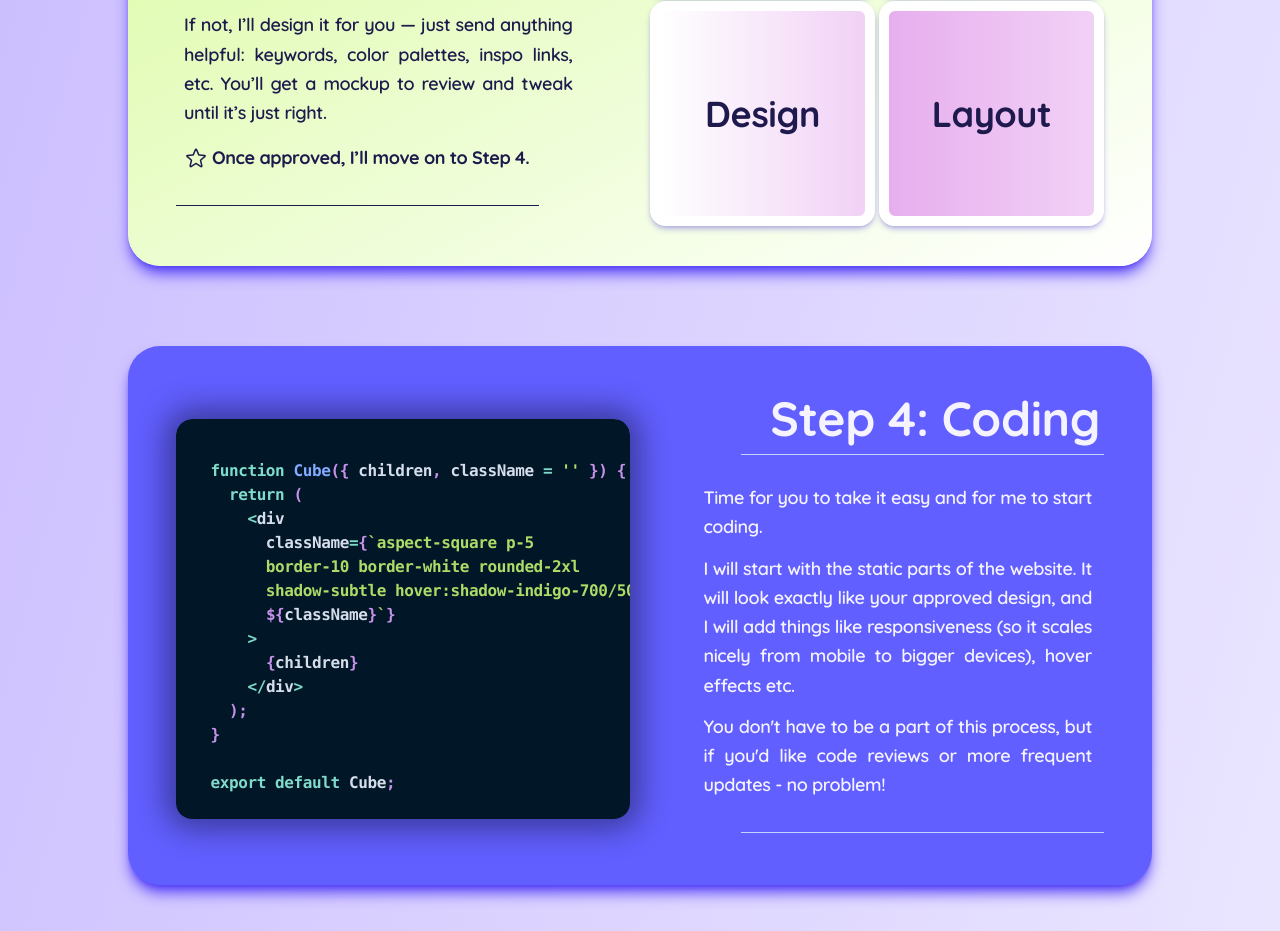
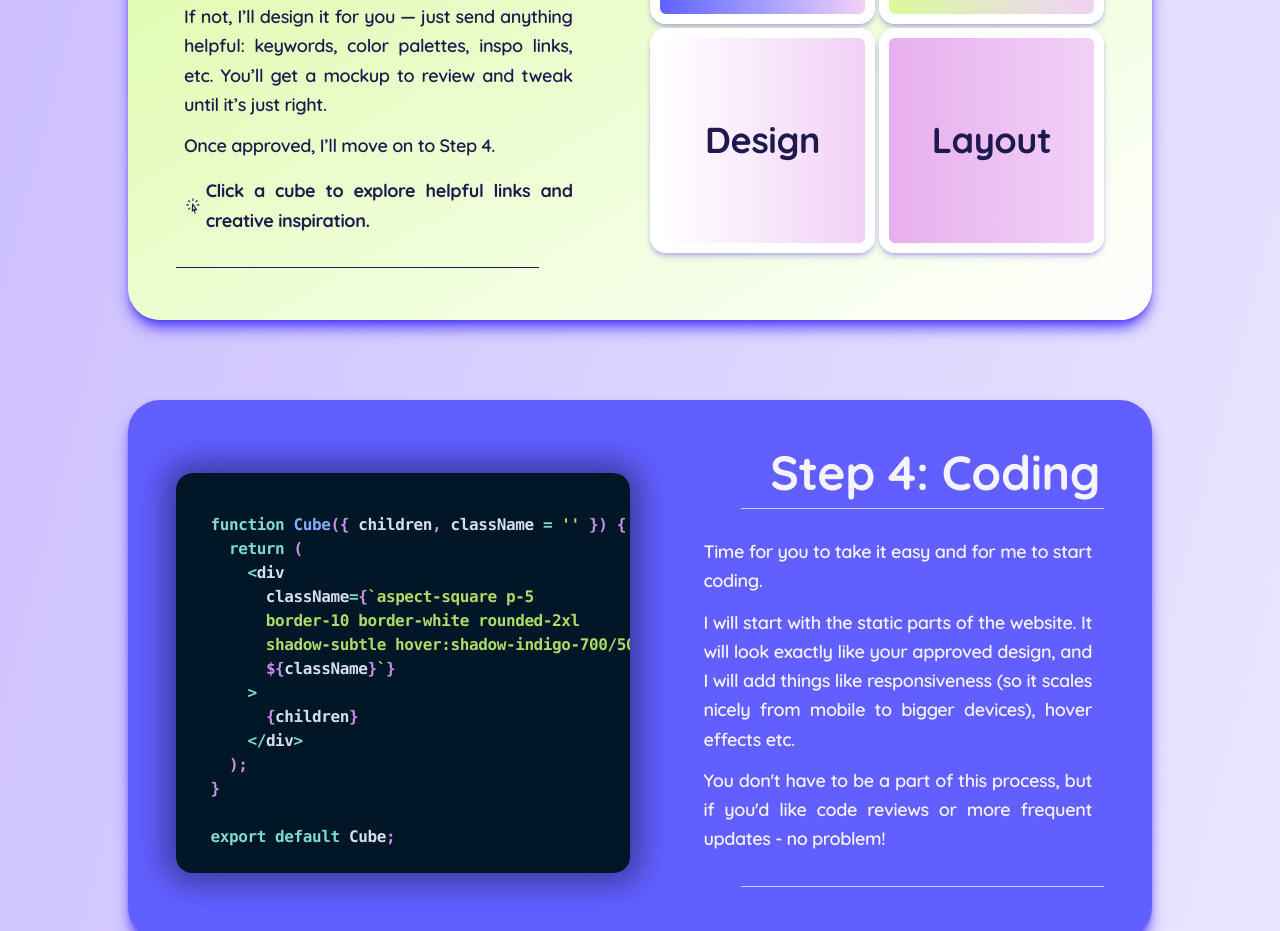
Before and after one commit to linnkognito/Website-Creation, a Next.js app: page / in a window 1280 px wide. Shown: the part 1800-2731 px from the top of the page. Built offline with nearby package versions, Linux system fonts and the light colour scheme.

Commit message:
Add on section done

```diff
--- a/app/_components/steps/design/Design.jsx
+++ b/app/_components/steps/design/Design.jsx
@@ -1,10 +1,10 @@
+import { CursorArrowRaysIcon } from '@heroicons/react/24/outline';
+
 import Section from '../../containers/Section';
-import DividerHorizontal from '../../DividerHorizontal';
 import Paragraph from '../../text/Paragraph';
 import Cube from '../../containers/Cube';
 import AnchorLink from '../../text/AnchorLink';
 import InfoText from '../../containers/InfoText';
-import { StarIcon } from '@heroicons/react/24/outline';
 import HeadingSection from '../../text/HeadingSection';
 import SectionTextContent from '../../containers/SectionTextContent';
 import Description from '../../text/Description';
@@ -36,9 +36,10 @@ function Design() {
             keywords, color palettes, inspo links, etc. You’ll get a mockup to
             review and tweak until it’s just right.
           </Paragraph>
+          <Paragraph>Once approved, I’ll move on to Step 4.</Paragraph>
 
-          <InfoText icon={StarIcon}>
-            Once approved, I’ll move on to Step 4.
+          <InfoText icon={CursorArrowRaysIcon}>
+            Click a cube to explore helpful links and creative inspiration.
           </InfoText>
         </Description>
       </SectionTextContent>
```
